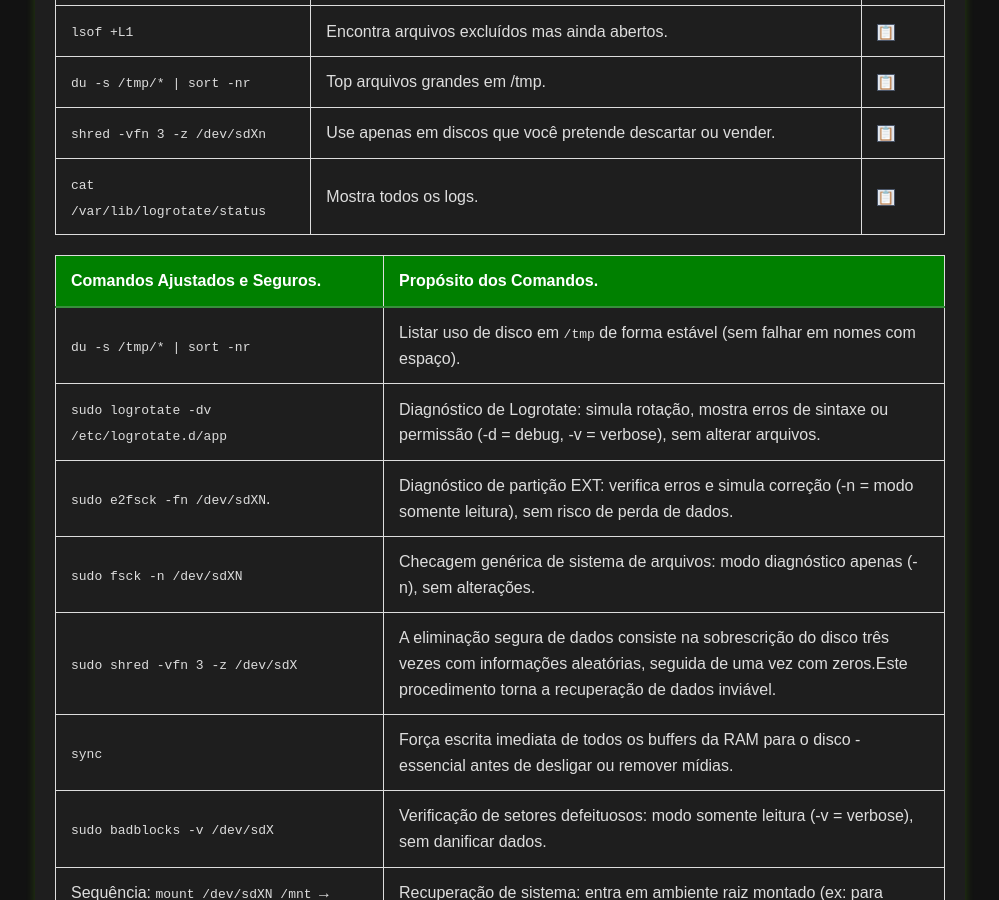
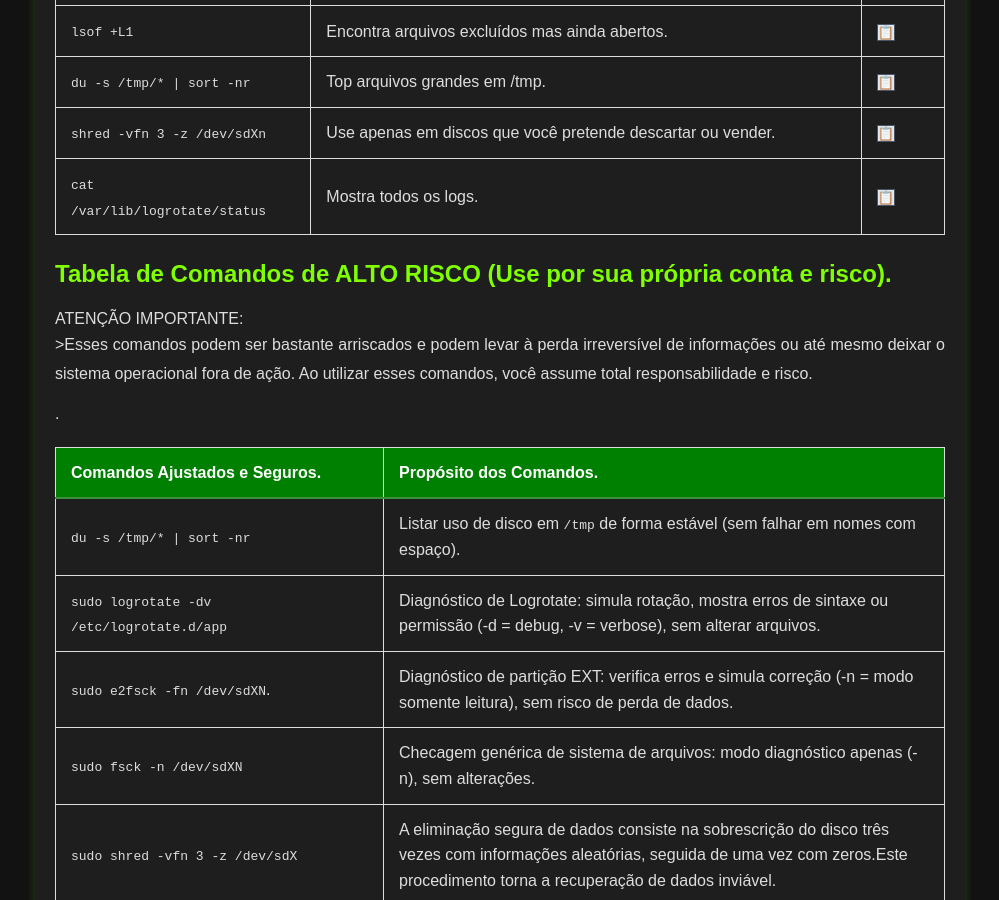
Before and after one commit to Piolinux/piolinux-site, a Jekyll site: the page built from _pages/_comandos/recuperacao-e-manutencao.md, in a window 1280 px wide and 900 px high, scrolled down 1184 px. Shown: the whole window, without its empty margins (140-1139 px from the left). Built offline with Jekyll 4.4.1, drawn with Linux system fonts in a browser that asks for light colours.

Commit message:
Update recuperacao-e-manutencao.md

```diff
--- a/_pages/_comandos/recuperacao-e-manutencao.md
+++ b/_pages/_comandos/recuperacao-e-manutencao.md
@@ -138,6 +138,16 @@ function filtrarLinhas(termo) {
 </table>
 </div>
 
+
+
+<h2>Tabela de Comandos de ALTO RISCO (Use por sua própria conta e risco).</h2>
+<div>ATENÇÃO IMPORTANTE:</div>
+<p>>Esses comandos podem ser bastante arriscados e podem levar à perda irreversível de informações ou até mesmo deixar o sistema operacional fora de ação. Ao utilizar esses comandos, você assume total responsabilidade e risco.</p>.
+
+
+
+
+
 <table class="evergreen-table">
   <thead>
     <tr>
```
